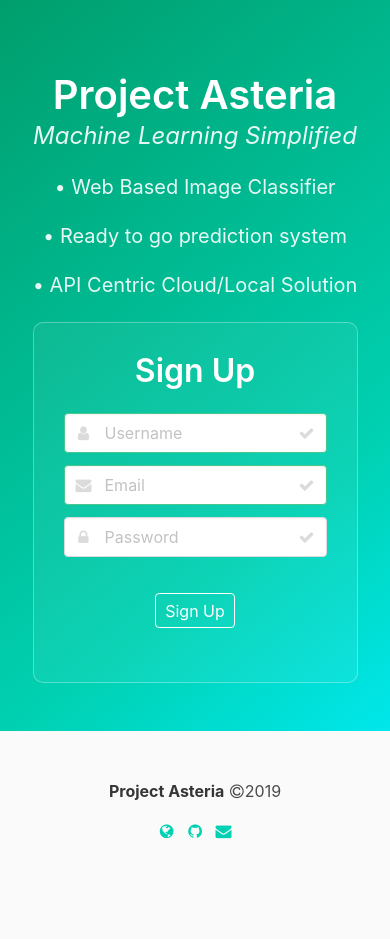
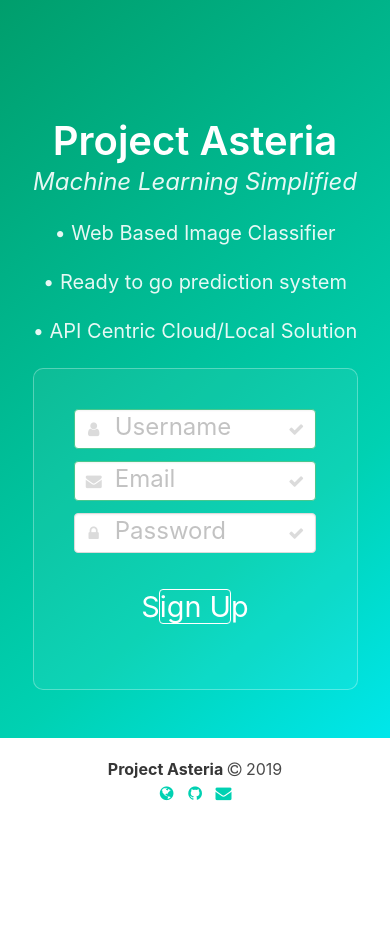
Before and after one commit to projectasteria/FrontEndWebApp, a Flask app: page / in a window 390 px wide. Shown: the part 52-991 px from the top of the page. After the commit the page ends 853 px from the top, so only its background shows below. Run offline with Flask 2, Linux system fonts and the light colour scheme; some libraries are stand-ins or nearby versions.

Commit message:
First half of fixes for Mobile UI

```diff
--- a/static/css/style.css
+++ b/static/css/style.css
@@ -1,3 +1,60 @@
+@media only screen and (max-width: 768px) {
+  .hero.body {
+    height: 100vh;
+  }
+
+  .columns {
+    display: block;
+    margin-top: 10%;
+  }
+
+  .column is-auto {
+    margin-bottom: 15%;
+  }
+
+  .title is-2 {
+    font-size: 6em;
+  }
+
+  .subtitle is-4 {
+    font-size: 3.5em;
+  }
+
+  .subtitle is-5 {
+    font-size: 2.5em;
+  }
+
+  .signup-box {
+    width: 70%;
+    padding: 3%;
+  }
+
+  #signup {
+    display: none;
+  }
+
+  #login-button {
+    font-size: 3em;
+    margin-bottom: 5%;
+    cursor: pointer;
+    display: block;
+  }
+
+  ::-webkit-input-placeholder {
+    font-size: 1.5em;
+  }
+
+  #signup-button {
+    font-size: 1.8em;
+    width: 30%;
+  }
+}
+
+#login-button {
+  display: none;
+}
+
+/***** form styling *****/
 .login-input {
   width: 130px;
 }
@@ -27,3 +84,14 @@
 .settings-area {
   padding: 30px;
 }
+/***** form styling *****/
+
+
+footer {
+  position: absolute;
+  right: 0;
+  left: 0;
+  margin: 0% -8px 0px -8px;
+  padding: 5%;
+  text-align: center;
+}
--- a/templates/base.html
+++ b/templates/base.html
@@ -1,17 +1,19 @@
 <!DOCTYPE html>
 <html lang="en">
-  <head>
+
+<head>
     <meta charset="utf-8">
-    <meta name="Project Asteria" content="Project Asteria">
+    <meta name="viewport" content="width=device-width, initial-scale=1">
     <link rel="stylesheet" href="https://cdnjs.cloudflare.com/ajax/libs/bulma/0.6.2/css/bulma.min.css">
     <link rel="stylesheet" href="https://cdnjs.cloudflare.com/ajax/libs/font-awesome/4.7.0/css/font-awesome.min.css">
-    <link rel="stylesheet" href="../static/css/style.css">
-  </head>
-  <body>
+    <link rel="stylesheet" href="{{ url_for('static', filename='css/style.css') }}">
+</head>
+
+<body>
     {% block body %}{% endblock %}
     <script src="https://cdnjs.cloudflare.com/ajax/libs/jquery/3.3.1/jquery.min.js"></script>
     <script src="https://cdnjs.cloudflare.com/ajax/libs/jqueryui/1.12.1/jquery-ui.min.js"></script>
     {% block scripts %}{% endblock %}
-      </body>
+</body>
     {% include "footer.html" %}
 </html>
--- a/templates/footer.html
+++ b/templates/footer.html
@@ -1,14 +1,6 @@
-<section class="hero">
-    <footer class="footer">
-        <div class="container">
-            <div class="content has-text-centered">
-                <p>
-                    <strong>Project Asteria</strong>
-                    <span class="icon is-small">
-                        <i class="fa fa-copyright"></i>
-                    </span>2019</a>
-                </p>
-                <p>
+<footer>
+    <p><strong>Project Asteria</strong> <i class="fa fa-copyright"></i> 2019</p>
+    <div class="icons">
         <a class="icon has-text-primary" href="https://github.com/projectasteria" target="_blank">
             <i class="fa fa-globe"></i>
         </a>
@@ -18,8 +10,5 @@
         <a class="icon has-text-primary" href="mailto:prateekvachher@github.user" target="_blank">
             <i class="fa fa-envelope"></i>
         </a>
-                </p>
-            </div>
     </div>
 </footer>
-</section>
--- a/templates/login.html
+++ b/templates/login.html
@@ -64,7 +64,8 @@
         <div class="column is-auto">
           <div id="signup-box" class="signup-box">
             <div class="signup-area">
-              <h1 class="title">Sign Up</h1>
+              <h1 class="title" id="signup">Sign Up</h1>
+              <h1 id="login-button" href="#" onclick="document.querySelector('.navbar-menu').classList.toggle('is-active');">Log In</h1>
               <div class="field">
                 <p class="control has-icons-left has-icons-right">
                   <input id="signup-user" class="input is-success" type="text" placeholder="Username">
```
Lines whose indentation alone changed are shown as unchanged.
